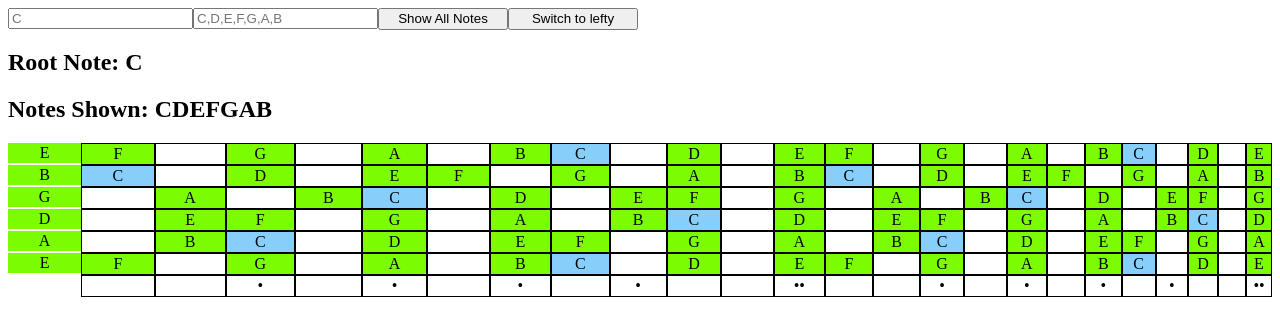
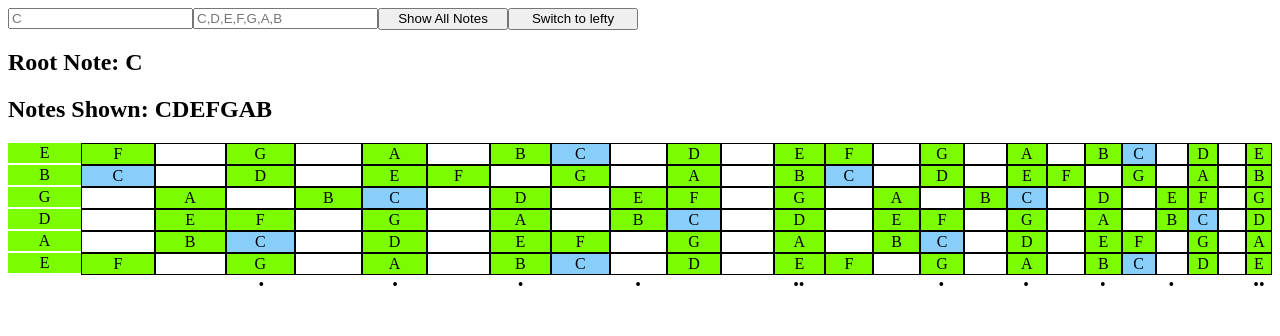
Before and after one commit to Jpendy/guitar-helper, a React (Create React App) app: page / in a window 1280 px wide. Shown: the top 336 px of the page. Built offline with nearby package versions, Linux system fonts and the light colour scheme.

Commit message:
marker position change

```diff
--- a/src/components/FretBoard.jsx
+++ b/src/components/FretBoard.jsx
@@ -52,7 +52,13 @@ export default function FretBoard({ root, notes, showAllNotes, reverse }) {
 
     const markersArr = [...Array(25)]
 
-    const fretWidth = (i) => reverse ? `${(i * 3) + 35}px` : `${107 - (i * 3)}px`
+    const fretWidth = (i, border = true) => {
+        if (!border) {
+            const extra = 3.5;
+            return reverse ? `${(i * 3) + 35 + extra}px` : `${107 - (i * 3) + extra}px`;
+        }
+        return reverse ? `${(i * 3) + 35}px` : `${107 - (i * 3)}px`;
+    }
 
     return (
         <main style={{ marginTop: '20px' }} >
@@ -78,12 +84,12 @@ export default function FretBoard({ root, notes, showAllNotes, reverse }) {
                 {markersArr.map((_, fret) => (
                     <div style={{
                         height: '20px',
-                        width: fretWidth(fret),
+                        width: fretWidth(fret, false),
                         display: 'flex',
                         justifyContent: 'center',
                         alignItems: 'center',
                         textAlign: 'center',
-                        border: reverse ? (fret !== markersArr.length - 1 && '1px solid black') : (fret !== 0 && '1px solid black'),
+                        // border: reverse ? (fret !== markersArr.length - 1 && '1px solid black') : (fret !== 0 && '1px solid black'),
 
                         // position: 'relative',
                         // left: reverse ? (fret !== 0 && '6px') : (fret !== markersArr.length - 1 && '-6px')
```
